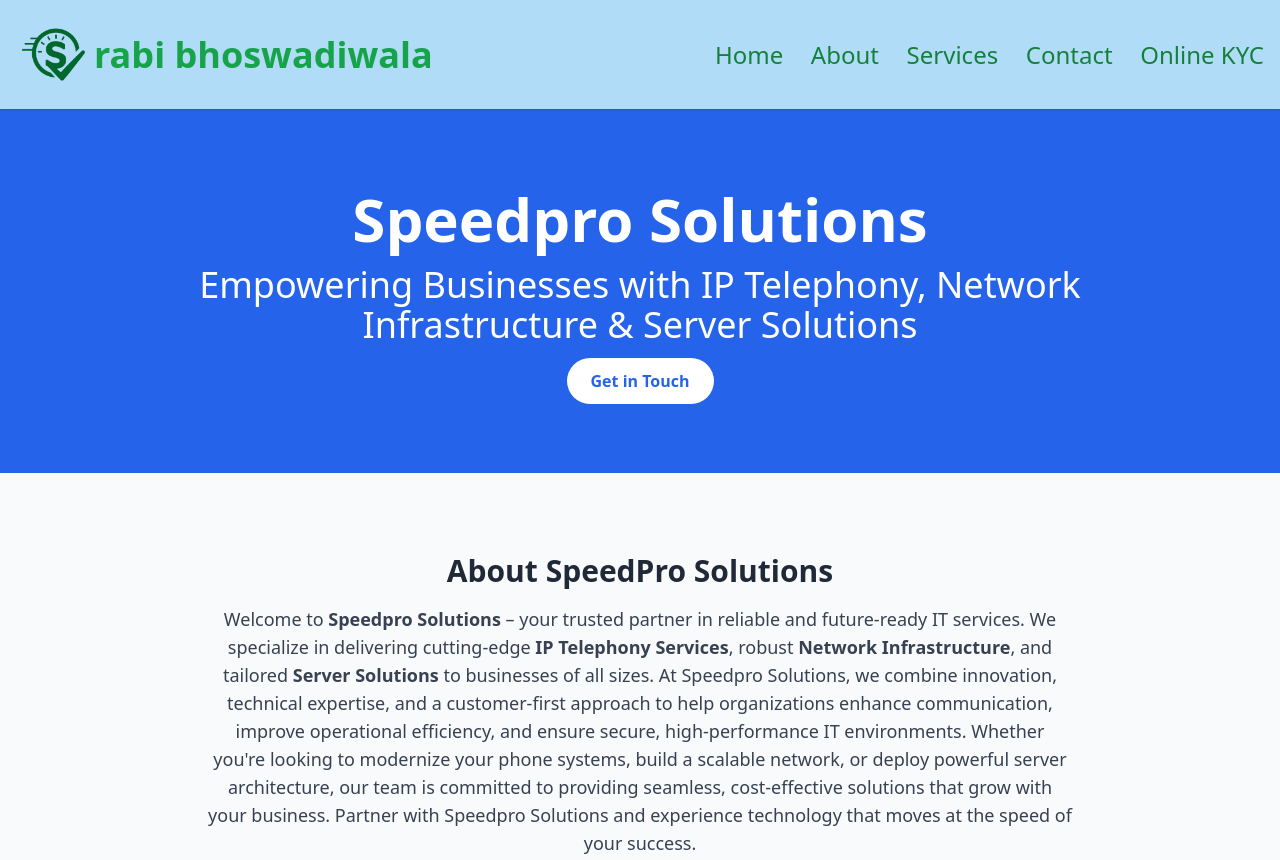
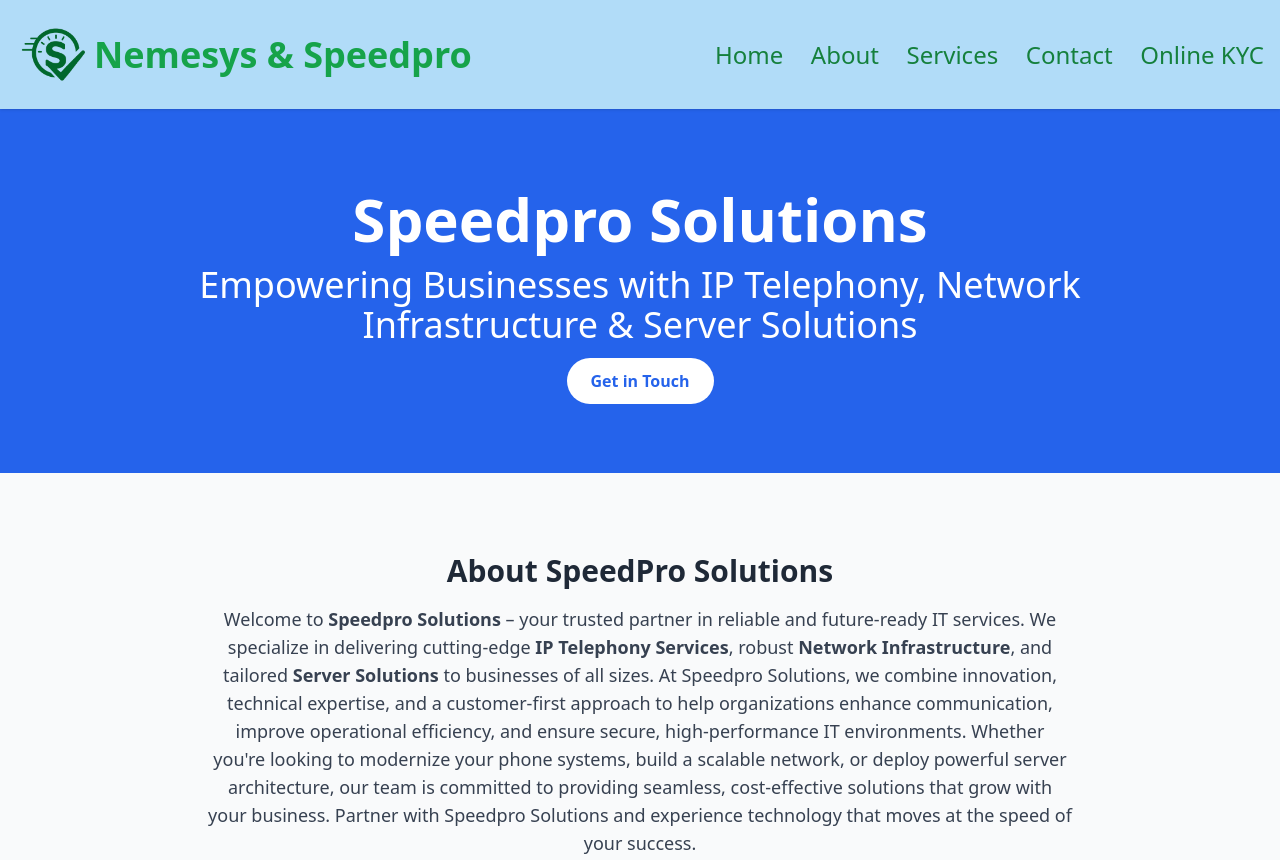
Before and after one commit to santanu603/sppedpro, a website: page index.html in a window 1280 px wide. Shown: the top 860 px of the page. Drawn offline with nearby package versions, Linux system fonts and the light colour scheme; a script that the page names is missing.

Commit message:
Update index.html

```diff
--- a/index.html
+++ b/index.html
@@ -16,7 +16,7 @@
         <a href="index.html"><table>
           <tr>
             <th><img src="images/ggg.png" alt="Italian Trulli" height="75" width="75"></th>
-            <th>rabi bhoswadiwala</th>
+            <th>Nemesys & Speedpro</th>
           </tr>
         </table></div></a>
       <nav class="space-x-6 text-sm font-medium">
```
